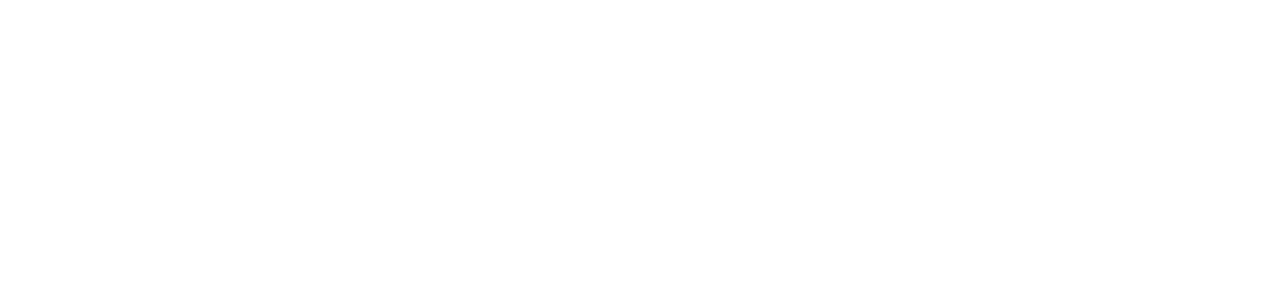
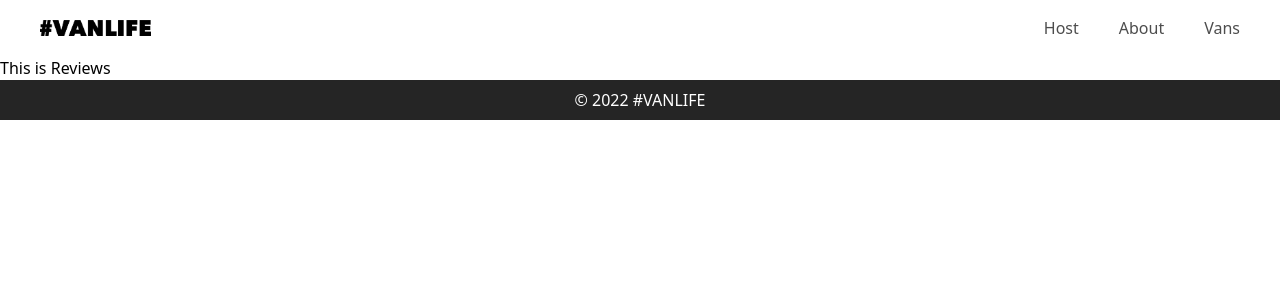
Before and after one commit to riyoneri/vanlife--react, a React (Create React App) app: page /host/reviews in a window 1280 px wide. Before the commit this address had no page. Shown: the top 300 px of the page. Built offline with nearby package versions, Linux system fonts and the light colour scheme; what miragejs would draw is missing.

Commit message:
feat: add host starter files

```diff
--- a/src/App.jsx
+++ b/src/App.jsx
@@ -5,6 +5,9 @@ import Home from "./pages/Home";
 import About from "./pages/About";
 import Vans from "./pages/Vans/Vans";
 import VansDetail from "./pages/Vans/VansDetail";
+import Host from "./pages/Host/Dashboard";
+import Income from "./pages/Host/Income/Income"
+import Reviews from "./pages/Host/Reviews/Reviews"
 
 // Components
 import Layout from "./components/Layout/Layout";
@@ -18,6 +21,9 @@ export default function App() {
           <Route path="/about" element={<About />} />
           <Route path="/vans" element={<Vans />} />
           <Route path="/vans/:id" element={<VansDetail />} />
+          <Route path="/host" element={<Host />} />
+          <Route path="/host/income" element={<Income />} />
+          <Route path="/host/reviews" element={<Reviews />} />
         </Route>
       </Routes>
     </BrowserRouter>
--- a/src/components/Header/Header.jsx
+++ b/src/components/Header/Header.jsx
@@ -8,6 +8,12 @@ export default function Header() {
         <img src={logoImg} className="h-4" />
       </Link>
       <div className="flex text-[#4D4D4D] items-center gap-10">
+        <Link
+          to="/host"
+          className="hover:underline underline-offset-2 hover:text-black"
+        >
+          Host
+        </Link>
         <Link
           to="/about"
           className="hover:underline underline-offset-2 hover:text-black"
--- /dev/null
+++ b/src/pages/Host/Dashboard.jsx
@@ -0,0 +1,3 @@
+export default function Dashboard() {
+    return <h1>This is dashboard</h1>
+}
--- /dev/null
+++ b/src/pages/Host/Income/Income.jsx
@@ -0,0 +1,3 @@
+export default function Income() {
+  return <h1>This is Income</h1>;
+}
--- /dev/null
+++ b/src/pages/Host/Reviews/Reviews.jsx
@@ -0,0 +1,3 @@
+export default function Reviews() {
+  return <h1>This is Reviews</h1>;
+}
```
